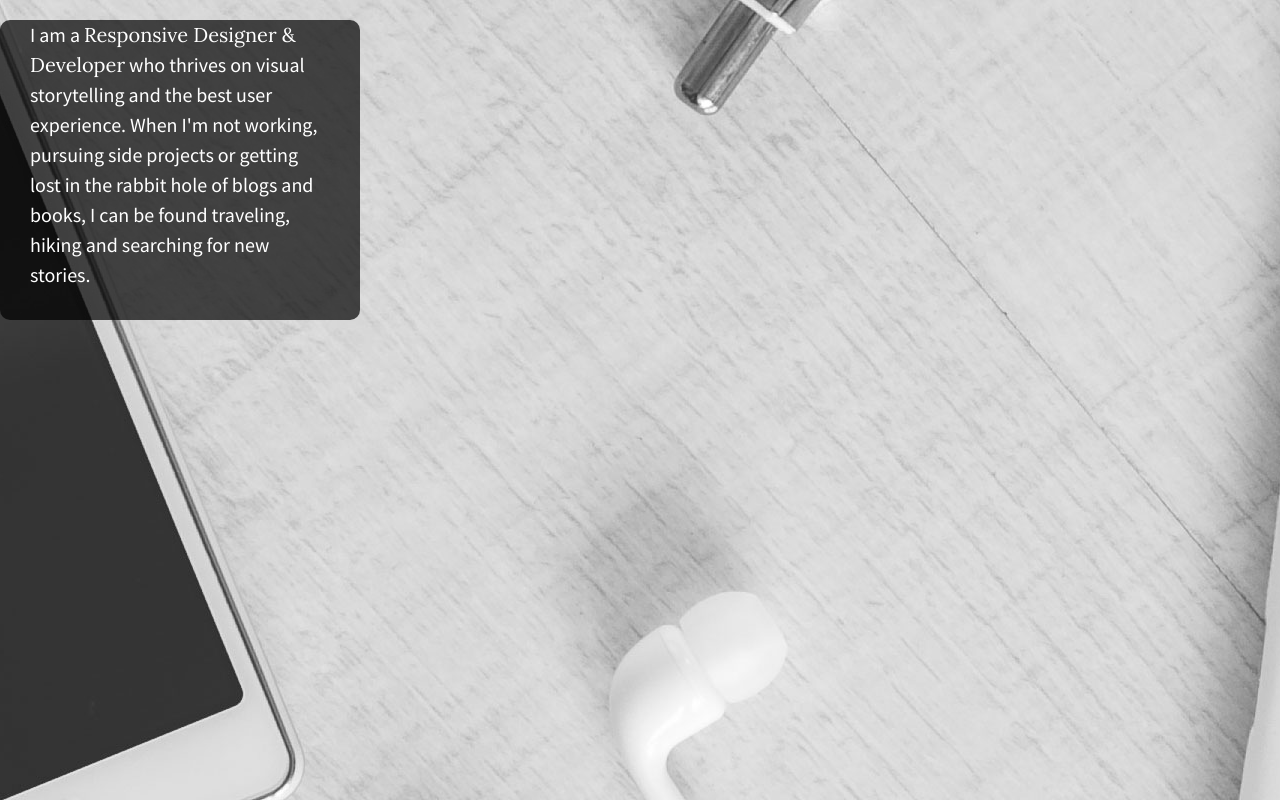
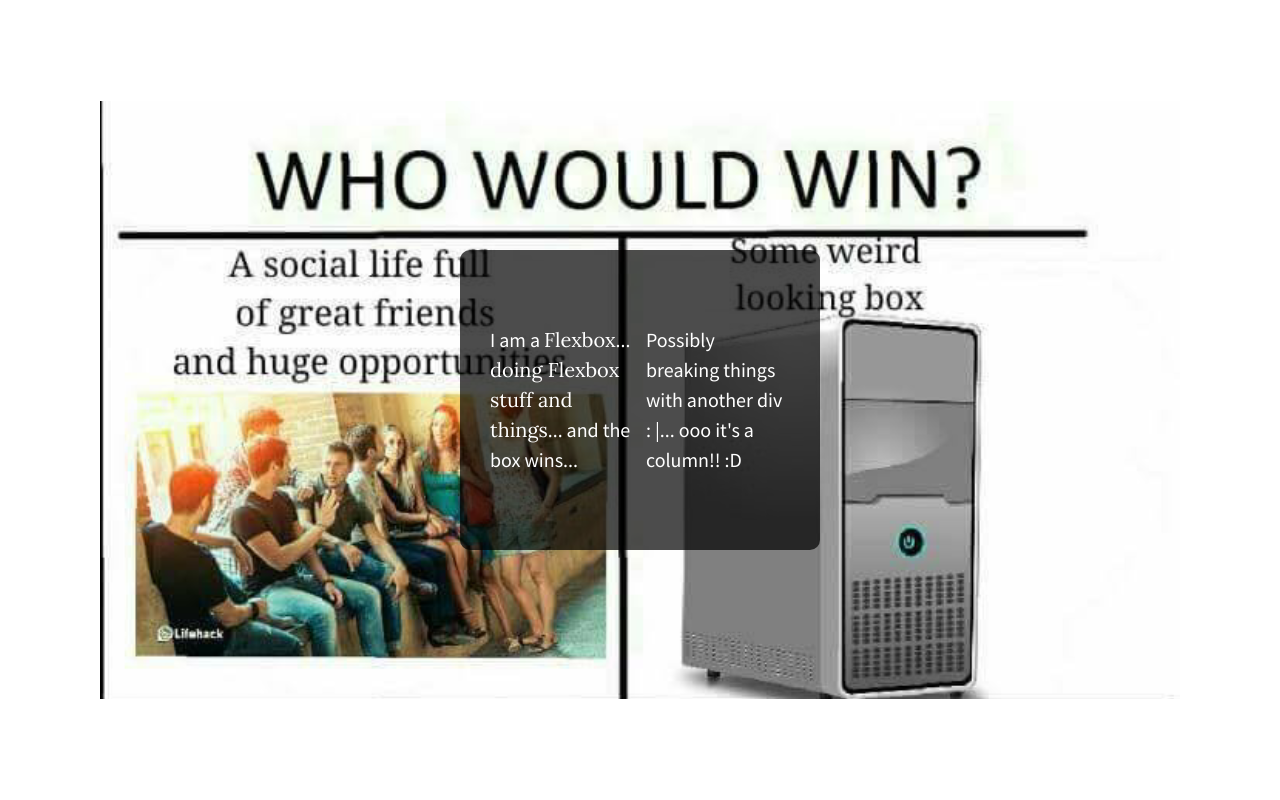
Before and after one commit to nbnulton/Flexbox-Custom, a plain HTML site: page index.html in a window 1280 px wide. Drawn offline with nearby package versions, Linux system fonts and the light colour scheme.

Commit message:
modified flexbox, background image, and text; created two column flexbox

```diff
--- a/css/main.css
+++ b/css/main.css
@@ -97,16 +97,21 @@ textarea {
 
 /*Large Background Image*/
 html {
-  background: url(../img/bkgd2.jpg) no-repeat center center fixed;
+  background: url(../img/people-computer.png) no-repeat center center fixed;
    /* set height to 100% - these are important for allowing content to vertically align */
+   height:100%;
 }
 
 body {
   /* set height to 100% - these are important for allowing content to vertically align */
+  height:100%;
 }
 
 .wrapper {
   /* set the display to flex and use the justify-content & align-items properties to center all child elements on the page */
+  display:flex;
+  justify-content:center;
+  align-items:center;
   margin: 0;
   height: 100%;
   width: 100%;
@@ -114,6 +119,9 @@ body {
 
 #content {
   /* set the display to flex and use the justify-content & align-items properties to center the text within the div*/
+  display:flex;
+  justify-content:center;
+  align-items:center;
   background: #222;
   background:rgba(0,0,0,0.7);
   color: #fff;
--- a/index.html
+++ b/index.html
@@ -25,7 +25,10 @@
 
         <section class="wrapper">
             <div id="content">
-                <p>I am a <span>Responsive Designer & Developer</span> who thrives on visual storytelling and the best user experience. When I'm not working, pursuing side projects or getting lost in the rabbit hole of blogs and books, I can be found traveling, hiking and searching for new stories.</p>
+                <p>I am a <span>Flexbox... doing Flexbox stuff and things...</span> and the box wins...</p>
+                <div>
+                    <p>Possibly breaking things with another div : |... ooo it's a column!!  :D</p>
+                </div>
             </div>
         </section>
 
```
Also changed, not shown: img/people-computer.png (added).
